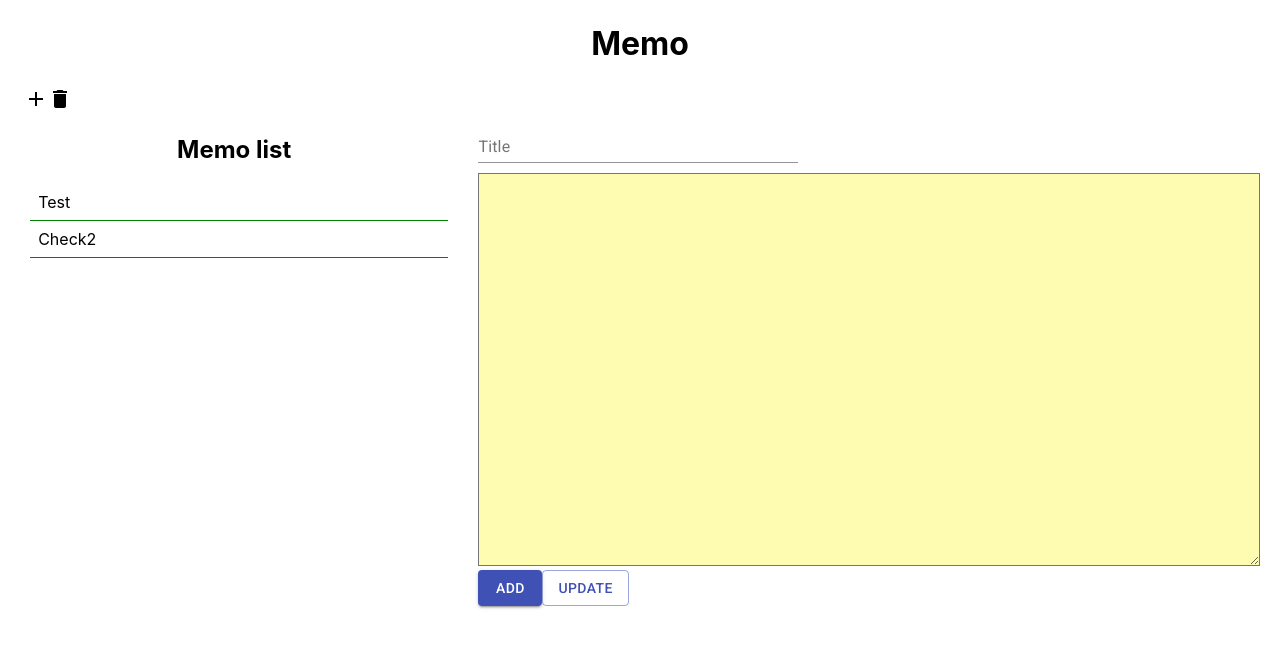
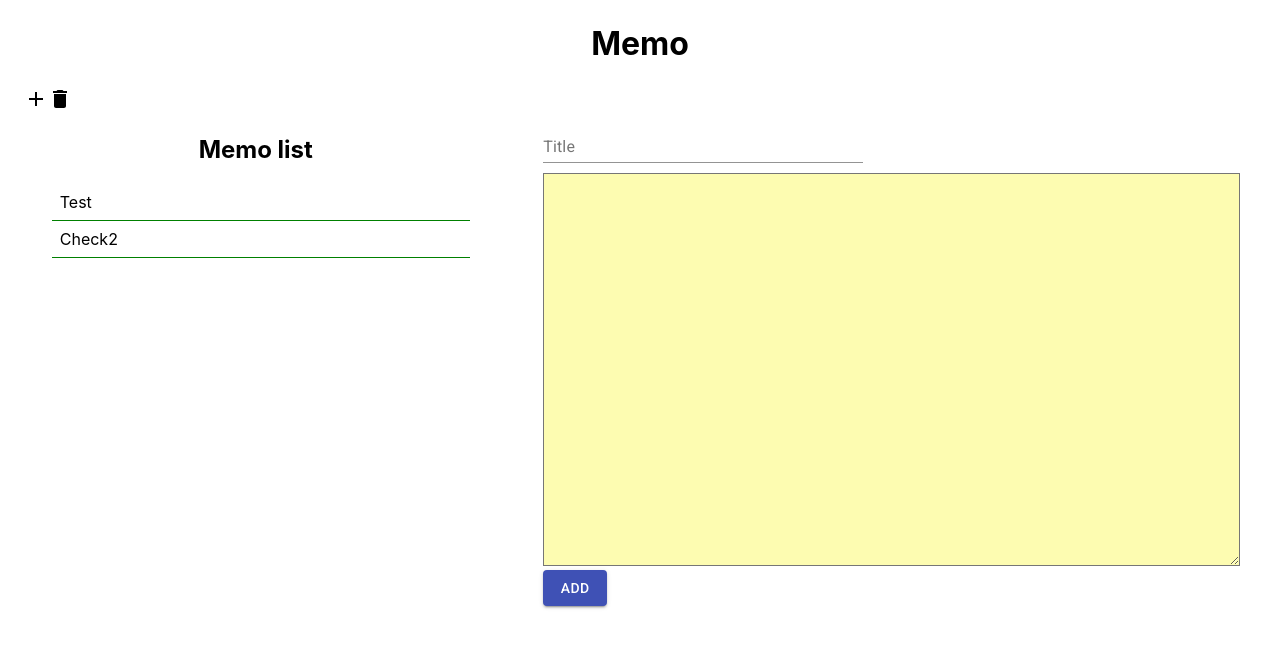
Before and after one commit to YuriShido/memo-app-react-redux-project, a React (Create React App) app: page / in a window 1280 px wide. Shown: the top 648 px of the page. Built offline with nearby package versions, Linux system fonts and the light colour scheme.

Commit message:
add buuton toggle

```diff
--- a/src/App.css
+++ b/src/App.css
@@ -66,3 +66,7 @@ hr {
 .button {
   margin-left: 2rem;
 }
+
+@media screen {
+
+}
--- a/src/component/Header.jsx
+++ b/src/component/Header.jsx
@@ -12,12 +12,12 @@ const Header = ({currentProps, setContents, updateContents, deleteContents}) =>
 
     const clickHandler = () => {
         console.log("handler");
-        setContents({title:"", contents:""})
+        setContents({title:"", contents:"", isNew: true})
     }
 
     const removeHandler = () => {
         deleteContents(currentProps)
-        setContents({title:"", contents:""})
+        setContents({title:"", contents:"", isNew: true})
         console.log('delete;', currentProps.id)
     }
 
--- a/src/component/MemoContents.jsx
+++ b/src/component/MemoContents.jsx
@@ -7,8 +7,7 @@ import { makeStyles } from '@material-ui/core/styles';
 import TextField from '@material-ui/core/TextField';
 import { CropSquareRounded, Update } from '@material-ui/icons';
 import Button from '@material-ui/core/Button';
-
-
+import { green } from '@material-ui/core/colors';
 
 
 const MemoContents = ({contentsProps, addContents, setContents, currentProps, isNewProps, updateContents}) => {
@@ -45,14 +44,15 @@ const MemoContents = ({contentsProps, addContents, setContents, currentProps, is
         setCurrent((prevProps) => {
             return {
                 ...prevProps,
-                contents: e.target.value
+                contents: e.target.value,
             }
         })
+
     }
 
     const clickHandler = (title, memo, isAdd, id=null) => {
         if(isAdd) {
-            addContents({id: contentsProps.length, title: current.title, contents: current.contents})
+            addContents({id: contentsProps.length, title: current.title, contents: current.contents, isNew: false})
         } else {
             console.log("updatetitle",title);
             console.log("updacontent",memo);
@@ -68,19 +68,18 @@ const MemoContents = ({contentsProps, addContents, setContents, currentProps, is
             return {
                 ...prevProps,
                 title: e.target.value
+
             }
         })} />
 
         <textarea className="memo-field" onChange={handleMemoChange} name="" id="" cols="30" rows="30"  value={current.contents}></textarea>
-        <Button variant="contained" color="primary" onClick={ ()=>clickHandler(title, memo, true)}>Add</Button>
-        <Button variant="outlined" color="primary" className="button" onClick={ ()=>clickHandler(current.title,current.contents, false, currentProps.id)}>Update</Button>
-        {/* { isNewProps ?
-        (<Button variant="contained" color="primary" onClick={ ()=>clickHandler(title, memo, true)}>Add</Button>) :
-        (<Button variant="contained" color="primary" onClick={ ()=>clickHandler(title,memo, false)}>Update</Button>)
-        } */}
-        {/* { isNewProps ? (<button onClick={ ()=>clickHandler(title, memo, true)}>Add</button>):(<button onClick={ ()=>clickHandler(title,memo, false)}>Update</button>)} */}
+        {
+            isNewProps?
+            (<Button variant="contained" color="primary" onClick={ ()=>clickHandler(title, memo, true)}>Add</Button>) :
+            (<Button variant="contained" color="secondary" className="button" onClick={ ()=>clickHandler(current.title,current.contents, false, currentProps.id)}>Update</Button>)
+        }
+
       </form>
-
         </>
     )
 }
--- a/src/component/MemoFile.jsx
+++ b/src/component/MemoFile.jsx
@@ -17,7 +17,8 @@ const MemoFile = ({contentsProps, setContents, currentProps, updateContents}) =>
         console.log("title", title);
         console.log("content", contents);
         console.log("ID", id);
-        setContents({title:title, contents: contents, id: id,  boolean: false})
+        // console.log("isNewProps:", isNew);
+        setContents({title:title, contents: contents, id: id,  isNew: false})
     }
 
     console.log("SSSSS: ", contentsProps);
@@ -52,7 +53,7 @@ const mapStateToProps = (state) => {
     console.log("memoStateee; ",state);
     return {
         contentsProps: state.contents.memoList,
-        currentProps: state.contents.currentMemo
+        currentProps: state.contents.currentMemo,
     }
 }
 
--- a/src/redux/reducers.js
+++ b/src/redux/reducers.js
@@ -39,7 +39,8 @@ const ContentsReducer = (state = INITIAL_STATE, action) => {
             // }
             return {
                 ...state,
-                memoList: [...state.memoList, action.payload]
+                memoList: [...state.memoList, action.payload],
+                isNew: action.payload.isNew
             }
 
         // ...state,
@@ -48,7 +49,7 @@ const ContentsReducer = (state = INITIAL_STATE, action) => {
         //         contents: addContents(state.contents)}]
 
         case SET_CONTENTS:
-
+            console.log('setContentPayload:',action.payload);
             return {
                 ...state,
                 currentMemo: {
@@ -56,7 +57,7 @@ const ContentsReducer = (state = INITIAL_STATE, action) => {
                     title: action.payload.title,
                     contents: action.payload.contents
                 },
-                isNew: true
+                isNew: action.payload.isNew
 
             }
 
```
